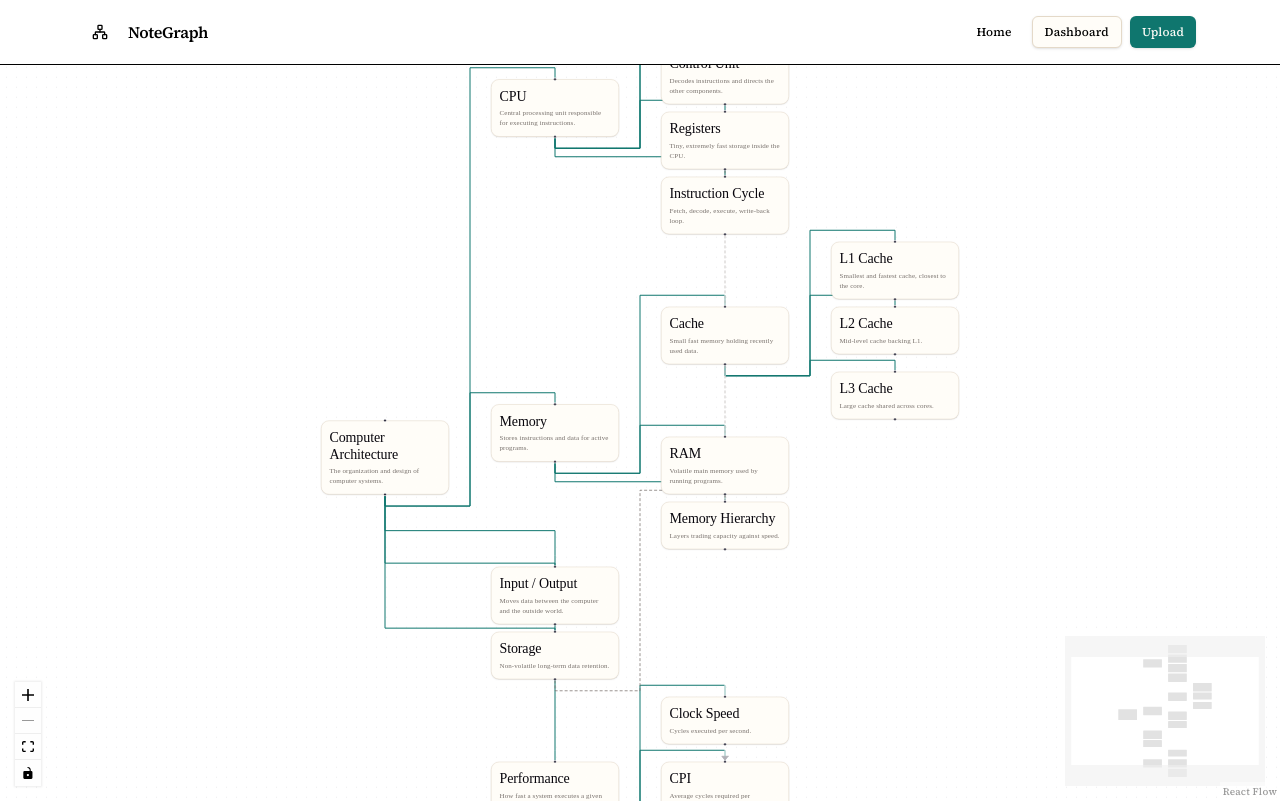
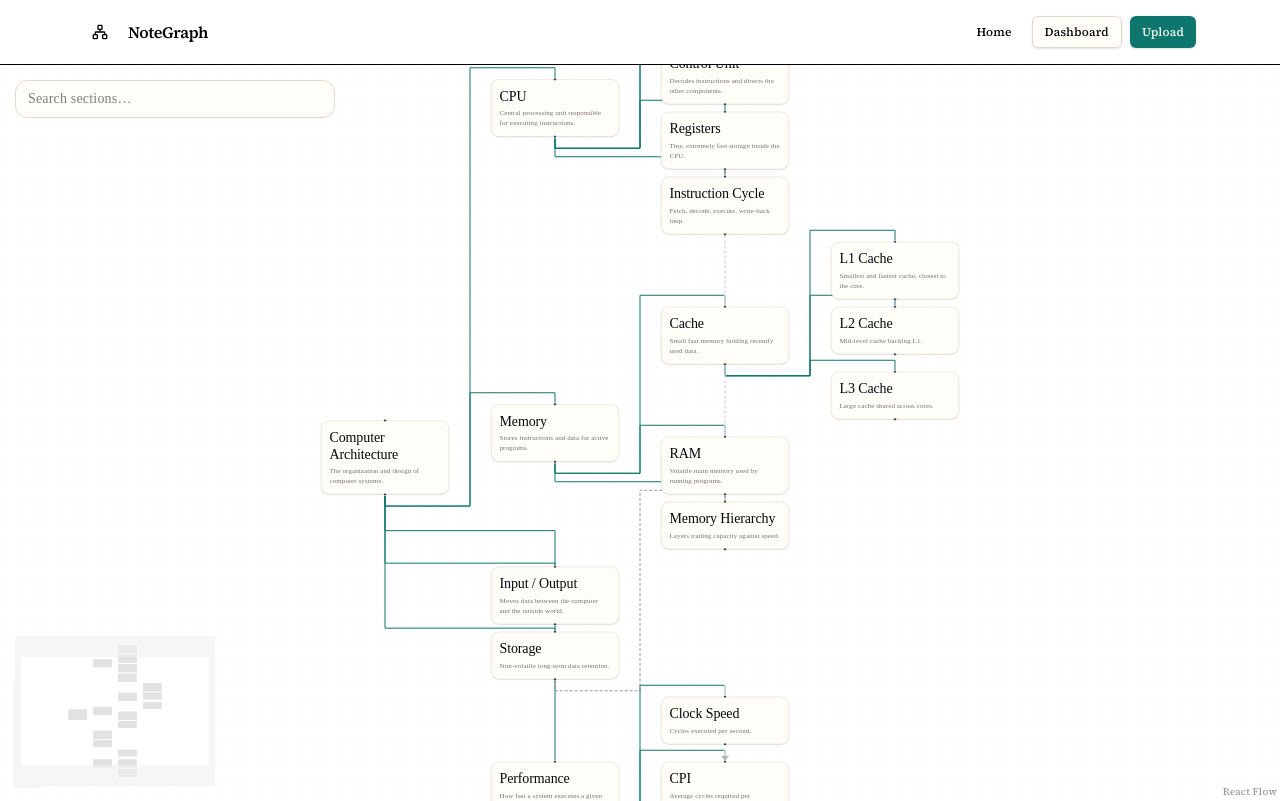
Before and after one commit to jacobgale21/Notes_App, a React (Vite) app: page /graph in a window 1280 px wide. Built offline with nearby package versions, Linux system fonts and the light colour scheme.

Commit message:
Add search for nodes and fitView for focus

```diff
--- /dev/null
+++ b/src/components/UI/Graph/GraphSearch.tsx
@@ -0,0 +1,51 @@
+import type { NoteGraph, Node } from "../../../data/types";
+import { useState } from "react";
+
+function matches(node: Node, q: string) {
+  const hay =
+    `${node.title} ${node.description} ${node.content.join(" ")}`.toLowerCase();
+  return hay.includes(q);
+}
+
+export default function GraphSearch({
+  graph,
+  onPick,
+}: {
+  graph: NoteGraph;
+  onPick: (id: string) => void;
+}) {
+  const [query, setQuery] = useState("");
+  const q = query.trim().toLowerCase();
+  const results =
+    q.length === 0 ? [] : graph.nodes.filter((n) => matches(n, q)).slice(0, 8);
+
+  return (
+    <div className="relative w-full max-w-md">
+      <input
+        value={query}
+        onChange={(e) => setQuery(e.target.value)}
+        placeholder="Search sections…"
+        className="w-full rounded-xl border border-line bg-card px-3 py-2 text-sm"
+      />
+      {results.length > 0 && (
+        <ul className="absolute top-full z-10 mt-1 w-full overflow-hidden rounded-xl border border-line bg-card shadow-lg">
+          {results.map((n) => (
+            <li key={n.id}>
+              <button
+                type="button"
+                className="flex w-full flex-col items-start px-3 py-2 text-left hover:bg-paper"
+                onClick={() => {
+                  onPick(n.id);
+                  setQuery("");
+                }}
+              >
+                <span className="text-sm text-ink">{n.title}</span>
+                <span className="text-xs text-muted">{n.description}</span>
+              </button>
+            </li>
+          ))}
+        </ul>
+      )}
+    </div>
+  );
+}
--- a/src/components/UI/Graph/Inspector.tsx
+++ b/src/components/UI/Graph/Inspector.tsx
@@ -18,7 +18,13 @@ const studyOptions = [
   },
 ];
 
-export default function Inspector({ node }: { node: Node }) {
+export default function Inspector({
+  node,
+  focusNode,
+}: {
+  node: Node;
+  focusNode: (id: string) => void;
+}) {
   const relatedTopics = getRelatedTopics(node);
   return (
     <AnimatePresence>
@@ -57,7 +63,11 @@ export default function Inspector({ node }: { node: Node }) {
           {relatedTopics.length
             ? relatedTopics.map((topic) => {
                 return (
-                  <span className="text-sm text-muted shadow-sm rounded-md px-2 py-1 bg-paper">
+                  <span
+                    key={topic}
+                    className="text-sm text-muted shadow-sm rounded-md px-2 py-1 bg-paper cursor-pointer"
+                    onClick={() => focusNode(topic)}
+                  >
                     {topic}
                   </span>
                 );
--- a/src/components/UI/Graph/NotesCanvas.tsx
+++ b/src/components/UI/Graph/NotesCanvas.tsx
@@ -5,6 +5,7 @@ import {
   MiniMap,
   useNodesState,
   useEdgesState,
+  Panel,
 } from "@xyflow/react";
 import { useMemo } from "react";
 import { NodeNode } from "./SectionNodes";
@@ -12,6 +13,8 @@ import { toFlow } from "../../../lib/toFlow";
 import { layoutGraph } from "../../../lib/layout";
 import type { NodeKind, NoteGraph } from "../../../data/types";
 import Inspector from "./Inspector";
+import { useReactFlow } from "@xyflow/react";
+import GraphSearch from "./GraphSearch";
 
 const nodeTypes: Record<NodeKind, typeof NodeNode> = {
   root: NodeNode,
@@ -28,6 +31,8 @@ export function NotesCanvas({
   onSelect: (id: string | null) => void;
   selectedId: string | null;
 }) {
+  const { fitView } = useReactFlow();
+
   const layout = useMemo(() => layoutGraph(graph), [graph]);
   const { nodes: initialNodes, edges: initialEdges } = useMemo(
     () => toFlow(graph, layout),
@@ -37,6 +42,17 @@ export function NotesCanvas({
   const [edges, , onEdgesChange] = useEdgesState(initialEdges);
   const selectedNode = graph.nodes.find((n) => n.id === selectedId) ?? null;
 
+  function focusNode(id: string) {
+    onSelect(id);
+    window.requestAnimationFrame(() => {
+      fitView({
+        nodes: [{ id }],
+        padding: 0.5,
+        duration: 400,
+        maxZoom: 1.25,
+      });
+    });
+  }
   return (
     <div className="flex h-full min-h-0 w-full">
       <div className="relative min-h-0 min-w-0 flex-1">
@@ -51,12 +67,15 @@ export function NotesCanvas({
           fitView
           className="h-full w-full"
         >
+          <Panel position="top-left" className="nodrag nopan w-80">
+            <GraphSearch graph={graph} onPick={focusNode} />
+          </Panel>
           <Background />
           <Controls />
-          <MiniMap />
+          <MiniMap position="bottom-left" />
         </ReactFlow>
       </div>
-      {selectedNode && <Inspector node={selectedNode} />}
+      {selectedNode && <Inspector node={selectedNode} focusNode={focusNode} />}
     </div>
   );
 }
--- a/src/lib/toFlow.ts
+++ b/src/lib/toFlow.ts
@@ -25,12 +25,6 @@ export function toFlow(graph: NoteGraph, layout: Positioned) {
     position: layout[node.id] ?? { x: 0, y: 0 }, // later: dagre layout
     data: node, // passed into SectionNode as data
   }));
-  //   const subsectionNodes = subsections.map((subsection, i) => ({
-  //     id: subsection.id,
-  //     type: "subsection", // must match nodeTypes key
-  //     position: { x: 0, y: i * 180 }, // later: dagre layout
-  //     data: subsection, // passed into SubsectionNode as data
-  //   }));
   const edges = graph.edges.map((r) => ({
     id: r.id,
     source: r.source,
```
